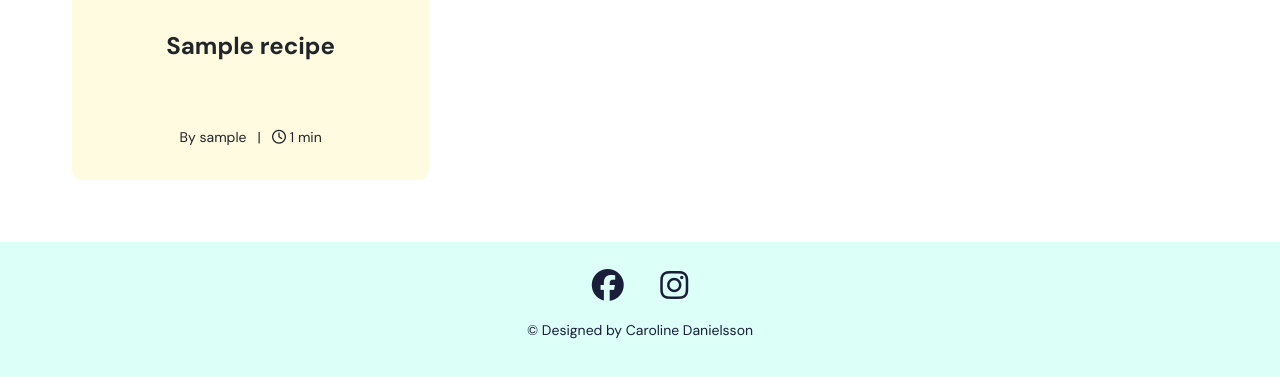
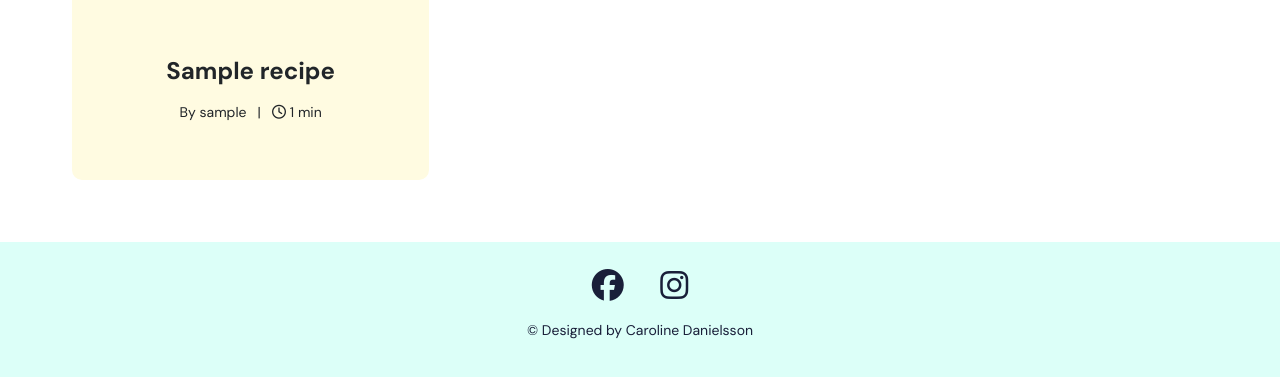
Before and after one commit to cardan22/pastryhub, a Django app: page / in a window 1280 px wide. Shown: the part 535-912 px from the top of the page. Run offline with Django 3.2, Linux system fonts and the light colour scheme; tables that the repository leaves empty hold one stand-in row (values such as "Sample post"); some libraries are stand-ins or nearby versions.

Commit message:
Update 'yellow-card' class to recipes HTML

```diff
--- a/templates/favorite_recipes.html
+++ b/templates/favorite_recipes.html
@@ -60,7 +60,7 @@
                             </div>
                                 <a href="{% url 'recipe_detail' favorite_recipe.recipe.id %}" class="recipe-link" aria-label="{{ favorite_recipe.recipe.title }}">
                                 <img src="{{ favorite_recipe.recipe.image.url }}" alt="{{ favorite_recipe.recipe.title }}" class="img-fluid">
-                            <div class="yellow-card">
+                            <div class="yellow-card d-flex flex-column justify-content-center">
                                 <h4>{{ favorite_recipe.recipe.title }}</h4>
                                 <p class="text-center small">By {{ favorite_recipe.recipe.author }} &nbsp; | &nbsp;
                                     <i class="fa-regular fa-clock"></i>  {{ favorite_recipe.recipe.baking_time }} min
--- a/templates/index.html
+++ b/templates/index.html
@@ -50,7 +50,7 @@
                     <a href="{% url 'recipe_detail' recipe.id %}" class="recipe-link" aria-label="{{ recipe.title }}">
                         <img src="{{ recipe.image.url }}" alt="{{ recipe.title }}" class="img-fluid">
                 </div>
-                <div class="yellow-card d-flex flex-column justify-content-between">
+                <div class="yellow-card d-flex flex-column justify-content-center">
                     <h4>{{ recipe.title }}</h4>
                     <p class="text-center small">By {{ recipe.author }} &nbsp; | &nbsp;
                         <i class="fa-regular fa-clock"></i>  {{ recipe.baking_time }} min
--- a/templates/my_recipes.html
+++ b/templates/my_recipes.html
@@ -46,7 +46,7 @@
                         <span class="badge badge-primary">Draft</span>
                     {% endif %}
                     <img src="{{ recipe.image.url }}" alt="{{ recipe.title }}" class="img-fluid">
-                    <div class="yellow-card">
+                    <div class="yellow-card d-flex flex-column justify-content-center">
                         <h4>{{ recipe.title }}</h4>
                         <p class="text-center small">By {{ recipe.author }} &nbsp; | &nbsp;
                             <i class="fa-regular fa-clock"></i>  {{ recipe.baking_time }} min
```
